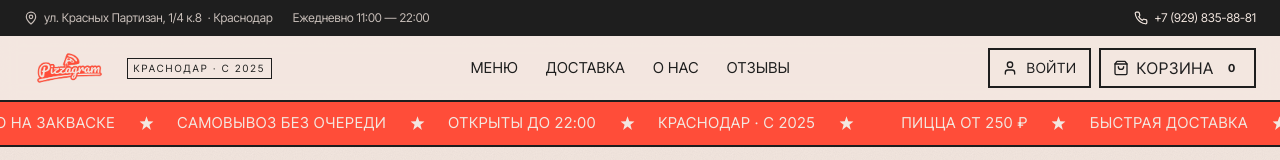
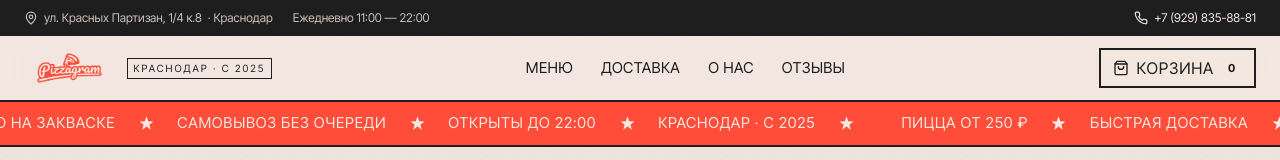
Before and after one commit to renin1234/pizzagram, a Next.js app: page / in a window 1280 px wide. Shown: the top 160 px of the page. Built offline with nearby package versions, Linux system fonts and the light colour scheme; no server answers; the database is empty.

Commit message:
Remove customer account entry from header

```diff
--- a/components/header.tsx
+++ b/components/header.tsx
@@ -6,7 +6,6 @@ import Link from "next/link";
 import { ShoppingBag, Phone, MapPin } from "lucide-react";
 import { useCart } from "@/lib/cart-store";
 import { cn, formatRub } from "@/lib/utils";
-import UserMenu from "@/components/user-menu";
 
 const NAV = [
   { href: "#menu", label: "Меню" },
@@ -101,8 +100,6 @@ export default function Header() {
           </nav>
 
           <div className="flex items-center gap-2">
-            <UserMenu />
-
             <button
               onClick={openDrawer}
               aria-label="Открыть корзину"
```
